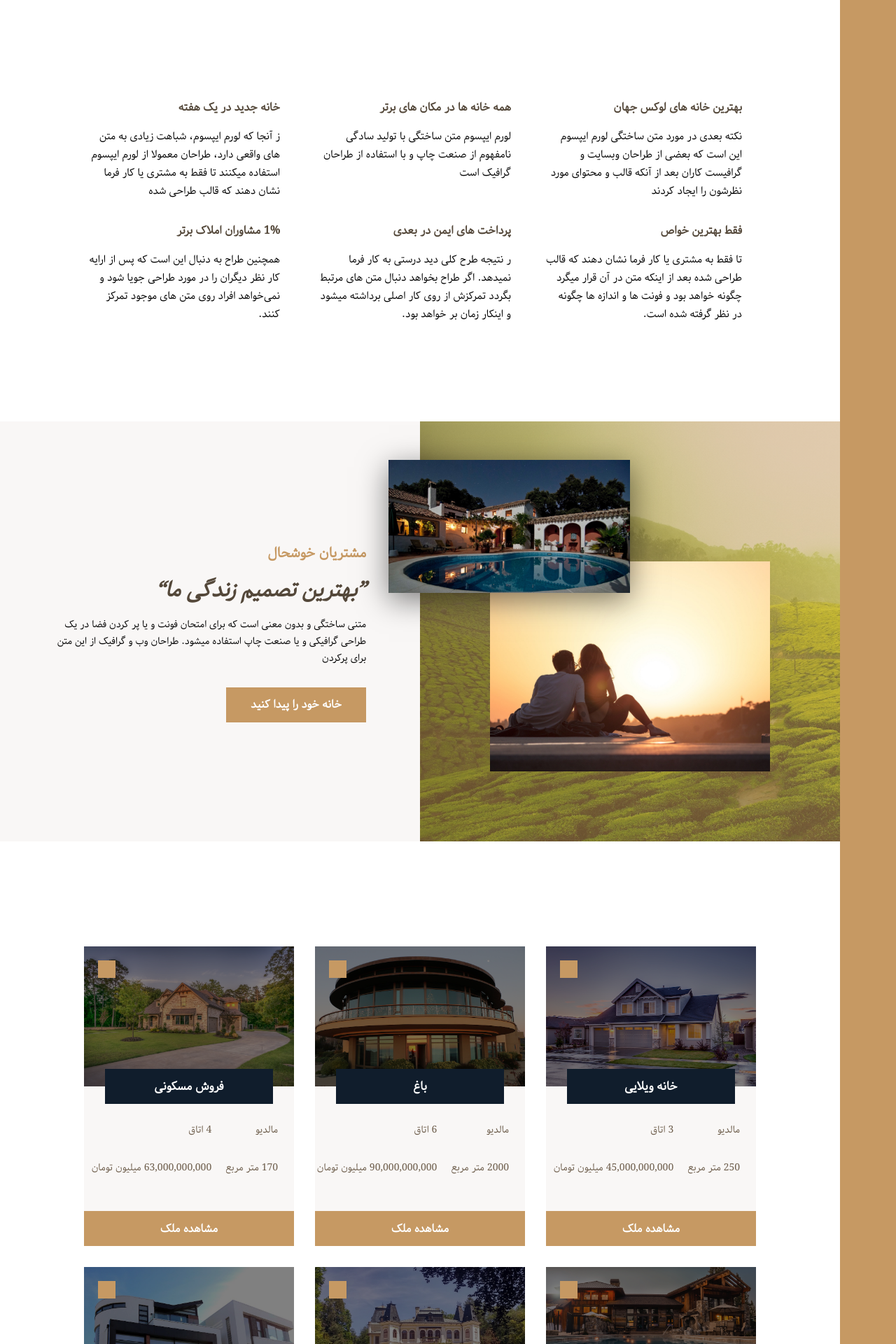
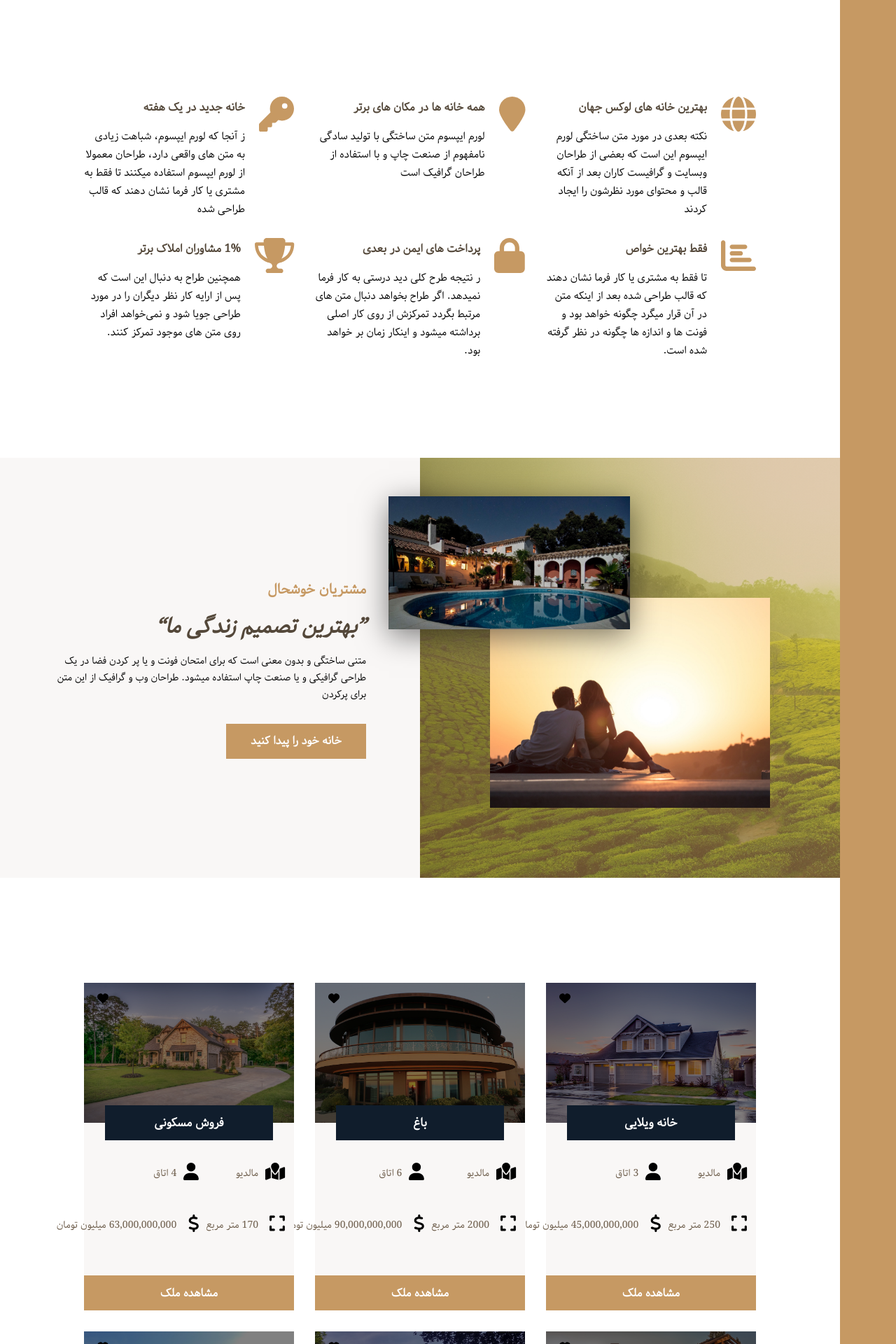
Before and after one commit to Mehdi-haghdoost/amlak, a Next.js app: page / in a window 1280 px wide. Shown: the part 640-2560 px from the top of the page at 70% size. Built offline with nearby package versions, Linux system fonts and the light colour scheme.

Commit message:
using FontAwsome in Nextjs

```diff
--- a/components/modules/Home.js
+++ b/components/modules/Home.js
@@ -1,29 +1,50 @@
 import Link from 'next/link';
 import React from 'react'
+import "@fortawesome/fontawesome-svg-core/styles.css";
+import { config } from "@fortawesome/fontawesome-svg-core";
+import { FontAwesomeIcon } from "@fortawesome/react-fontawesome";
+import { faDollarSign, faExpand, faHeart, faMapMarked, faUser } from '@fortawesome/free-solid-svg-icons';
 
-function Home({title,id,roomCount,img,price,meterage}) {
+config.autoAddCss = false;
+
+function Home({ title, id, roomCount, img, price, meterage }) {
   return (
     <div className="card">
       <img src={img} alt="House 6" className="card__img" />
       <h5 className="card__title">{title}</h5>
       <span className="card__like">
-        <i className="fa fa-heart"></i>
+        {/* <i className="fa fa-heart"></i> */}
+        <FontAwesomeIcon
+          icon={faHeart}
+        />
       </span>
       <div className="card__details">
         <span className="">
-          <i className="fa fa-map-marker card__icon"></i>
+          {/* <i className="fa fa-map-marker card__icon"></i> */}
+          <FontAwesomeIcon
+            icon={faMapMarked}
+          />
         </span>
         <p className="card__text">مالدیو</p>
         <span className="">
-          <i className="fa fa-user card__icon"></i>
+          {/* <i className="fa fa-user card__icon"></i> */}
+          <FontAwesomeIcon
+            icon={faUser}
+          />
         </span>
         <p className="card__text">{roomCount} اتاق</p>
         <span className="">
-          <i className="fa fa-expand card__icon"></i>
+          {/* <i className="fa fa-expand card__icon"></i> */}
+          <FontAwesomeIcon
+            icon={faExpand}
+          />
         </span>
         <p className="card__text">{meterage} متر مربع</p>
         <span className="">
-          <i className="fa fa-key card__icon"></i>
+          {/* <i className="fa fa-key card__icon"></i> */}
+          <FontAwesomeIcon
+            icon={faDollarSign}
+          />
         </span>
         <p className="card__text">{price.toLocaleString()} میلیون تومان</p>
       </div>
--- a/components/templates/index/Features.js
+++ b/components/templates/index/Features.js
@@ -1,11 +1,28 @@
 import React from 'react'
+import "@fortawesome/fontawesome-svg-core/styles.css";
+import { config } from "@fortawesome/fontawesome-svg-core";
+import { FontAwesomeIcon } from "@fortawesome/react-fontawesome";
+import {
+  faBarChart,
+  faGlobe,
+  faKey,
+   faLock,
+   faMapMarker,
+   faTrophy
+
+  } from '@fortawesome/free-solid-svg-icons';
+
+config.autoAddCss = false;
 
 function Features() {
     return (
         <div className="featurs">
       <div className="featur">
         <span className="featur__icon">
-          <i className="fa fa-globe"></i>
+          {/* <i className="fa fa-globe"></i> */}
+          <FontAwesomeIcon
+            icon={faGlobe}
+            />
         </span>
         <h4 className="u-heading--dark">بهترین خانه های لوکس جهان</h4>
         <p className="u-paragraph">
@@ -17,7 +34,10 @@ function Features() {
 
       <div className="featur">
         <span className="featur__icon">
-          <i className="fa fa-map-marker"></i>
+          {/* <i className="fa fa-map-marker"></i> */}
+          <FontAwesomeIcon
+            icon={faMapMarker}
+            />
         </span>
         <h4 className="u-heading--dark">همه خانه ها در مکان های برتر</h4>
         <p className="u-paragraph">
@@ -27,7 +47,11 @@ function Features() {
       </div>
       <div className="featur">
         <span className="featur__icon">
-          <i className="fa fa-key"></i>
+          {/* <i className="fa fa-key"></i>
+           */}
+            <FontAwesomeIcon
+            icon={faKey}
+            />
         </span>
         <h4 className="u-heading--dark">خانه جدید در یک هفته</h4>
         <p className="u-paragraph">
@@ -38,7 +62,10 @@ function Features() {
       </div>
       <div className="featur">
         <span className="featur__icon">
-          <i className="fa fa-bar-chart-o"></i>
+          {/* <i className="fa fa-bar-chart-o"></i> */}
+          <FontAwesomeIcon
+            icon={faBarChart}
+            />
         </span>
         <h4 className="u-heading--dark">فقط بهترین خواص</h4>
         <p className="u-paragraph">
@@ -49,7 +76,10 @@ function Features() {
       </div>
       <div className="featur">
         <span className="featur__icon">
-          <i className="fa fa-lock"></i>
+          {/* <i className="fa fa-lock"></i> */}
+          <FontAwesomeIcon
+            icon={faLock}
+            />
         </span>
         <h4 className="u-heading--dark">پرداخت های ایمن در بعدی</h4>
         <p className="u-paragraph">
@@ -60,7 +90,10 @@ function Features() {
       </div>
       <div className="featur">
         <span className="featur__icon">
-          <i className="fa fa-trophy"></i>
+          {/* <i className="fa fa-trophy"></i> */}
+          <FontAwesomeIcon
+            icon={faTrophy}
+            />
         </span>
         <h4 className="u-heading--dark">1% مشاوران املاک برتر</h4>
         <p className="u-paragraph">
--- a/package.json
+++ b/package.json
@@ -9,6 +9,9 @@
     "lint": "next lint"
   },
   "dependencies": {
+    "@fortawesome/fontawesome-svg-core": "^6.5.1",
+    "@fortawesome/free-solid-svg-icons": "^6.5.1",
+    "@fortawesome/react-fontawesome": "^0.2.0",
     "bootstrap": "^5.3.2",
     "next": "14.1.0",
     "react": "^18",
--- a/pages/homes/index.js
+++ b/pages/homes/index.js
@@ -7,7 +7,7 @@ function index() {
   const [searchValue, setSearchValue] = useState('');
   const [homes, setHomes] = useState([...db.homes])
   const [orderedHomes, setOrderedHomes] = useState([])
-  const [status, setStatus] = useState('default')
+  const [status, setStatus] = useState('-1')
 
   useEffect(() => {
     switch (status) {
```
Also changed, not shown: 1 other file (tests, documents, lock files or other folders).
